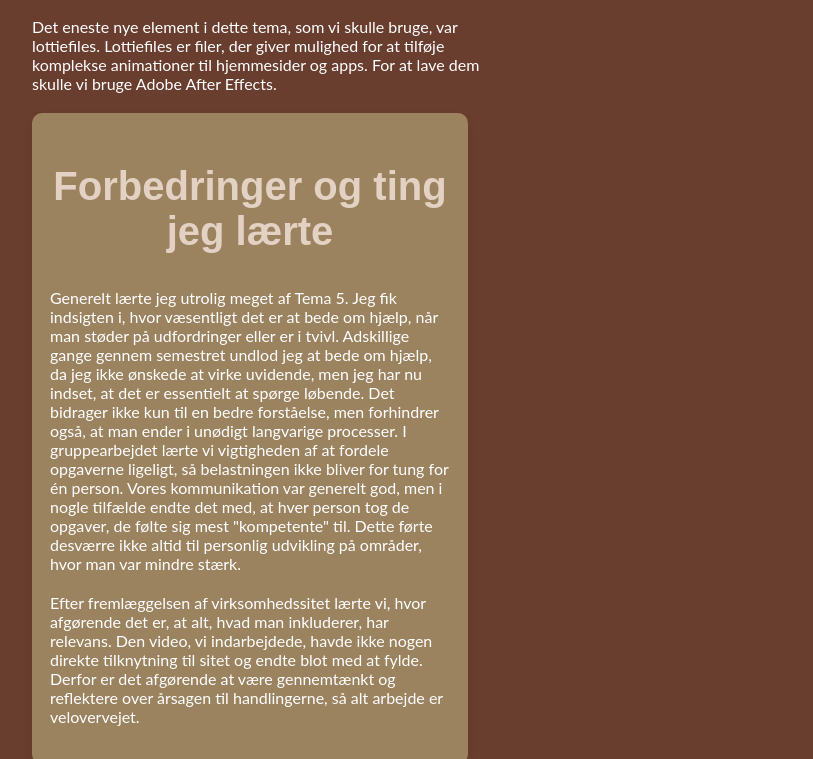
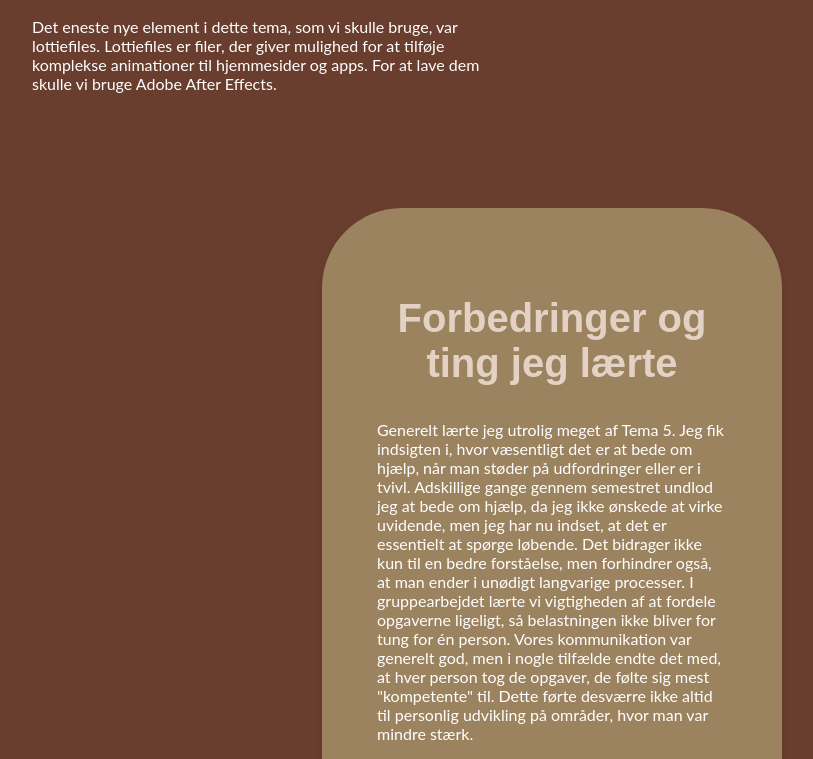
Before and after one commit to bleonabberisha/website3, a plain HTML site: page html/t5.html in a window 1280 px wide. Shown: the part 1220-1979 px from the top of the page, without its empty margins (88-901 px from the left). Drawn offline with Linux system fonts and the light colour scheme.

Commit message:
ændringer

```diff
--- a/css/style.css
+++ b/css/style.css
@@ -90,7 +90,6 @@ a {
 
 /* VIDEO */
 video {
-
   margin: 0 auto;
   max-width: 90%;
   align-items: center;
@@ -129,16 +128,12 @@ img {
 
 /* Baggrundsboks */
 .section_box {
-  background-color: var(--tridaer-clr);
-  padding: 18px;
-  border-radius: 10px;
-  box-shadow: 0 4px 8px rgba(0, 0, 0, 0.1); /* Let skygge */
-  max-width: 400px; /* Max bredde for boksen */
-  text-align: left; /* Venstrejustering af teksten */
-  font-family: var(--ff-headlines);
-  font-size: var(--fs-m);
-  color: var(--primaer-clr);
-  margin-bottom: 2rem;
+  background-color: #9c8360;
+  padding: 55px;
+  border-radius: 80px;
+  max-width: 350px;
+  margin: 20px auto;
+  box-shadow: 0 4px 8px rgba(0, 0, 0, 0.1);
 }
 
 /* Knapper */
@@ -228,3 +223,29 @@ header {
   padding: 2em 0; /* Øger padding i toppen og bunden */
   transition: background-color 0.3s ease;
 }
+
+.center {
+  align-items: center;
+  justify-content: center;
+}
+
+.rounded_sides {
+  border-radius: 100%;
+  max-width: 80%;
+  margin: 0.5rem 0;
+}
+
+.section_box_center {
+  background-color: #9c8360;
+  padding: 55px;
+  border-radius: 80px;
+  max-width: 350px;
+  margin: 20px auto;
+  box-shadow: 0 4px 8px rgba(0, 0, 0, 0.1);
+  text-align: left;
+}
+.center {
+  text-align: center;
+  margin: 20px auto;
+  padding: 55px;
+}
--- a/html/t5.html
+++ b/html/t5.html
@@ -23,7 +23,7 @@
         <ul class="menu">
           <li><a href="../index.html">Forside</a></li>
           <li><a href="../html/portfolio.html">Portfolio</a></li>
-          <li><a class="active" href="../html/ommig.html">Om mig</a></li>
+          <li><a href="../html/ommig.html">Om mig</a></li>
         </ul>
       </nav>
     </header>
@@ -87,30 +87,32 @@
           </video>
         </div>
       </section>
-      <div class="section_box">
+      <div class="center">
+        <div class="section_box_center">
           <h2>Forbedringer og ting jeg lærte</h2>
           <p>
-          Generelt lærte jeg utrolig meget af Tema 5. Jeg fik indsigten i, hvor
-          væsentligt det er at bede om hjælp, når man støder på udfordringer
-          eller er i tvivl. Adskillige gange gennem semestret undlod jeg at bede
-          om hjælp, da jeg ikke ønskede at virke uvidende, men jeg har nu
-          indset, at det er essentielt at spørge løbende. Det bidrager ikke kun
-          til en bedre forståelse, men forhindrer også, at man ender i unødigt
-          langvarige processer. I gruppearbejdet lærte vi vigtigheden af at
-          fordele opgaverne ligeligt, så belastningen ikke bliver for tung for
-          én person. Vores kommunikation var generelt god, men i nogle tilfælde
-          endte det med, at hver person tog de opgaver, de følte sig mest
-          "kompetente" til. Dette førte desværre ikke altid til personlig
-          udvikling på områder, hvor man var mindre stærk.
+            Generelt lærte jeg utrolig meget af Tema 5. Jeg fik indsigten i,
+            hvor væsentligt det er at bede om hjælp, når man støder på
+            udfordringer eller er i tvivl. Adskillige gange gennem semestret
+            undlod jeg at bede om hjælp, da jeg ikke ønskede at virke uvidende,
+            men jeg har nu indset, at det er essentielt at spørge løbende. Det
+            bidrager ikke kun til en bedre forståelse, men forhindrer også, at
+            man ender i unødigt langvarige processer. I gruppearbejdet lærte vi
+            vigtigheden af at fordele opgaverne ligeligt, så belastningen ikke
+            bliver for tung for én person. Vores kommunikation var generelt god,
+            men i nogle tilfælde endte det med, at hver person tog de opgaver,
+            de følte sig mest "kompetente" til. Dette førte desværre ikke altid
+            til personlig udvikling på områder, hvor man var mindre stærk.
           </p>
           <p>
             Efter fremlæggelsen af virksomhedssitet lærte vi, hvor afgørende det
             er, at alt, hvad man inkluderer, har relevans. Den video, vi
-          indarbejdede, havde ikke nogen direkte tilknytning til sitet og endte
-          blot med at fylde. Derfor er det afgørende at være gennemtænkt og
-          reflektere over årsagen til handlingerne, så alt arbejde er
+            indarbejdede, havde ikke nogen direkte tilknytning til sitet og
+            endte blot med at fylde. Derfor er det afgørende at være gennemtænkt
+            og reflektere over årsagen til handlingerne, så alt arbejde er
             velovervejet.
           </p>
+        </div>
       </div>
     </main>
     <footer>
```
Also changed, not shown: html/ommig.html (+28 -1 lines), html/portfolio.html (+30 -1 lines), html/t2.html (+1 -1 lines), html/t3.html (+1 -1 lines), html/t4.html (+1 -1 lines), img/billede10.jpg (added), img/billede11.jpg (added), img/billede12.jpg (added), img/billede13.jpg (added), img/billede14.JPG (added), img/billede15.jpg (added), img/billede16.png (added), img/billede17.png (added), img/billede18.png (added), 3 more files. Lines whose indentation alone changed are shown as unchanged.
